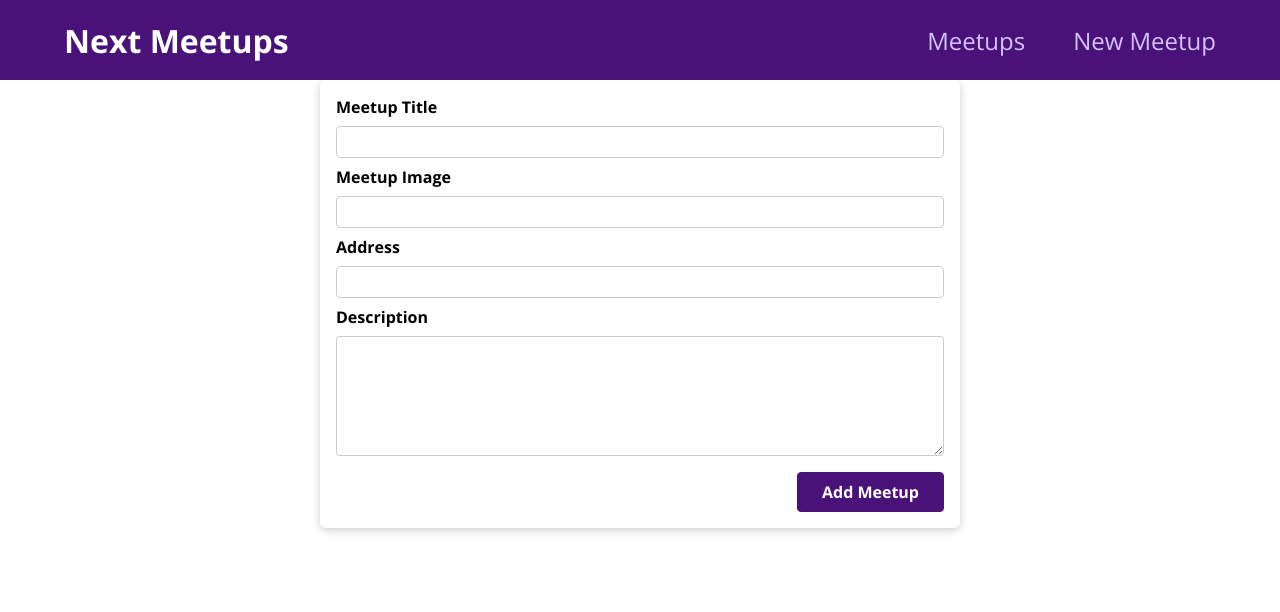
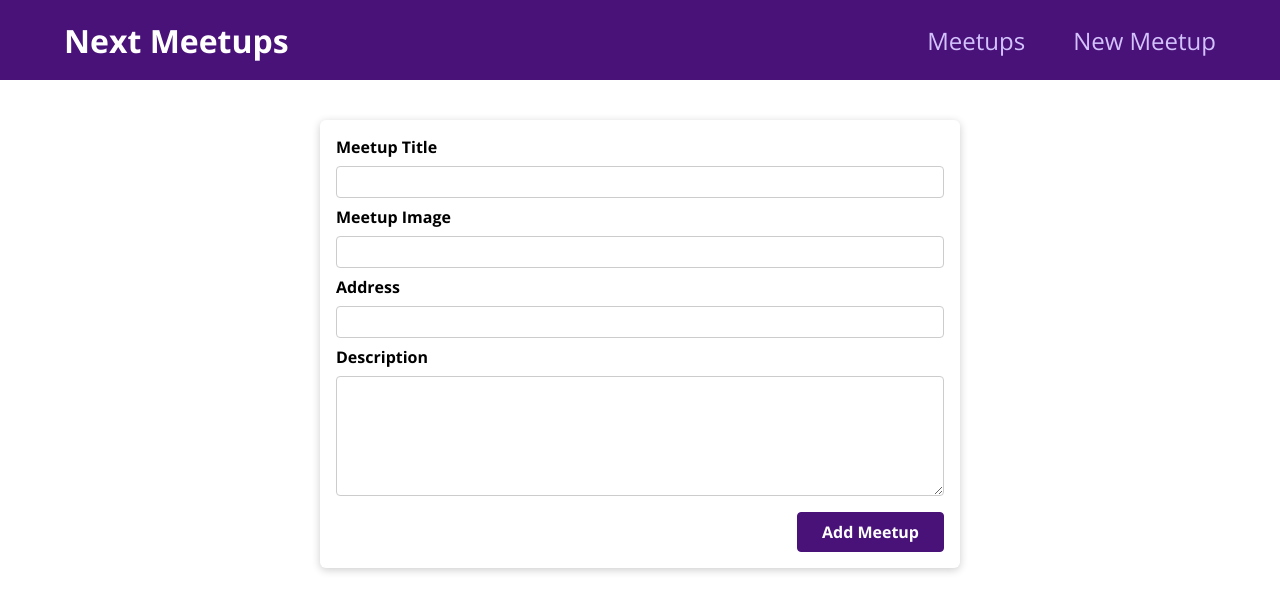
Before and after one commit to Mhamad-Raad/NextJS-News, a Next.js app: page /new-meetup in a window 1280 px wide. Shown: the top 612 px of the page. Built offline with nearby package versions, Linux system fonts and the light colour scheme.

Commit message:
delete unnecessary elements

```diff
--- a/components/layout/Layout.module.css
+++ b/components/layout/Layout.module.css
@@ -1,5 +1,5 @@
 .main {
-  margin: 3rem auto;
+  margin: 7.5rem auto;
   width: 90%;
   max-width: 40rem;
 }
--- a/pages/_app.js
+++ b/pages/_app.js
@@ -4,9 +4,7 @@ import '../styles/globals.css';
 export default function App({ Component, pageProps }) {
   return (
     <Layout>
-      <main>
         <Component {...pageProps} />
-      </main>
     </Layout>
   );
 }
```
